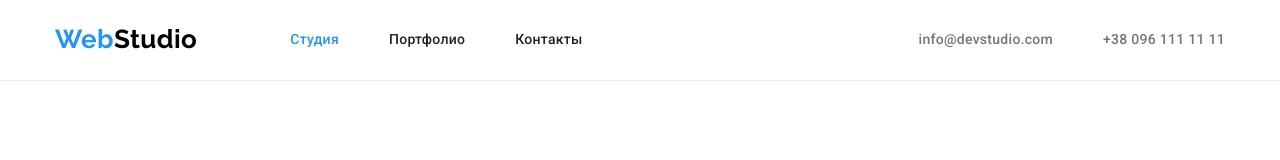
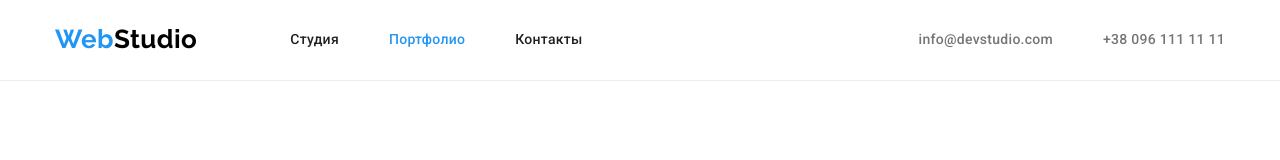
Before and after one commit to ihorigor/goit-markup-hw-03, a plain HTML site: page portfolio.html in a window 1280 px wide. Shown: the top 160 px of the page. Drawn offline with nearby package versions, Linux system fonts and the light colour scheme.

Commit message:
исправляет ошибку указанную ментором

```diff
--- a/portfolio.html
+++ b/portfolio.html
@@ -28,9 +28,9 @@
 						>Web<span class="logo-text">Studio</span></a
 					>
 					<ul class="list flex">
-						<li class="item"><a class="link current" href="">Студия</a></li>
+						<li class="item"><a class="link" href="">Студия</a></li>
 						<li class="item">
-							<a class="link" href="./portfolio.html">Портфолио</a>
+							<a class="link current" href="./portfolio.html">Портфолио</a>
 						</li>
 						<li class="item"><a class="link" href="">Контакты</a></li>
 					</ul>
```
